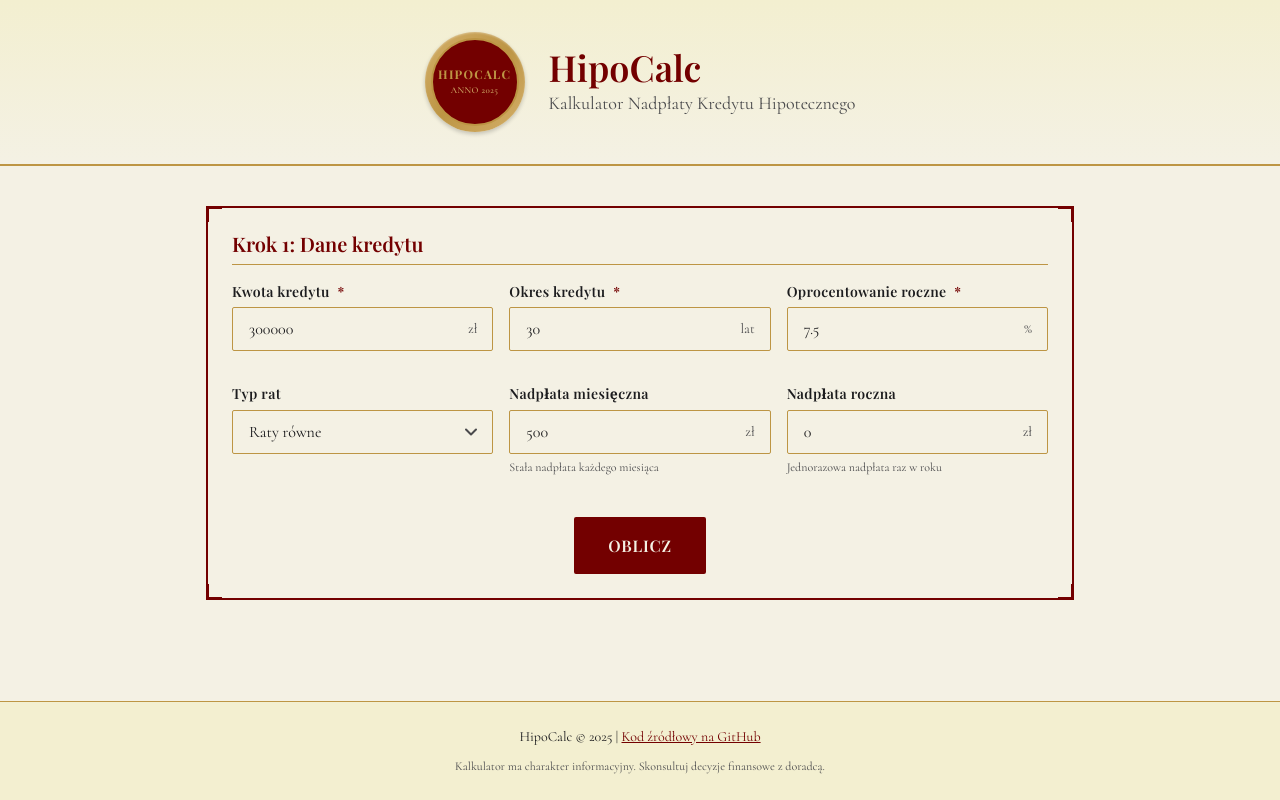
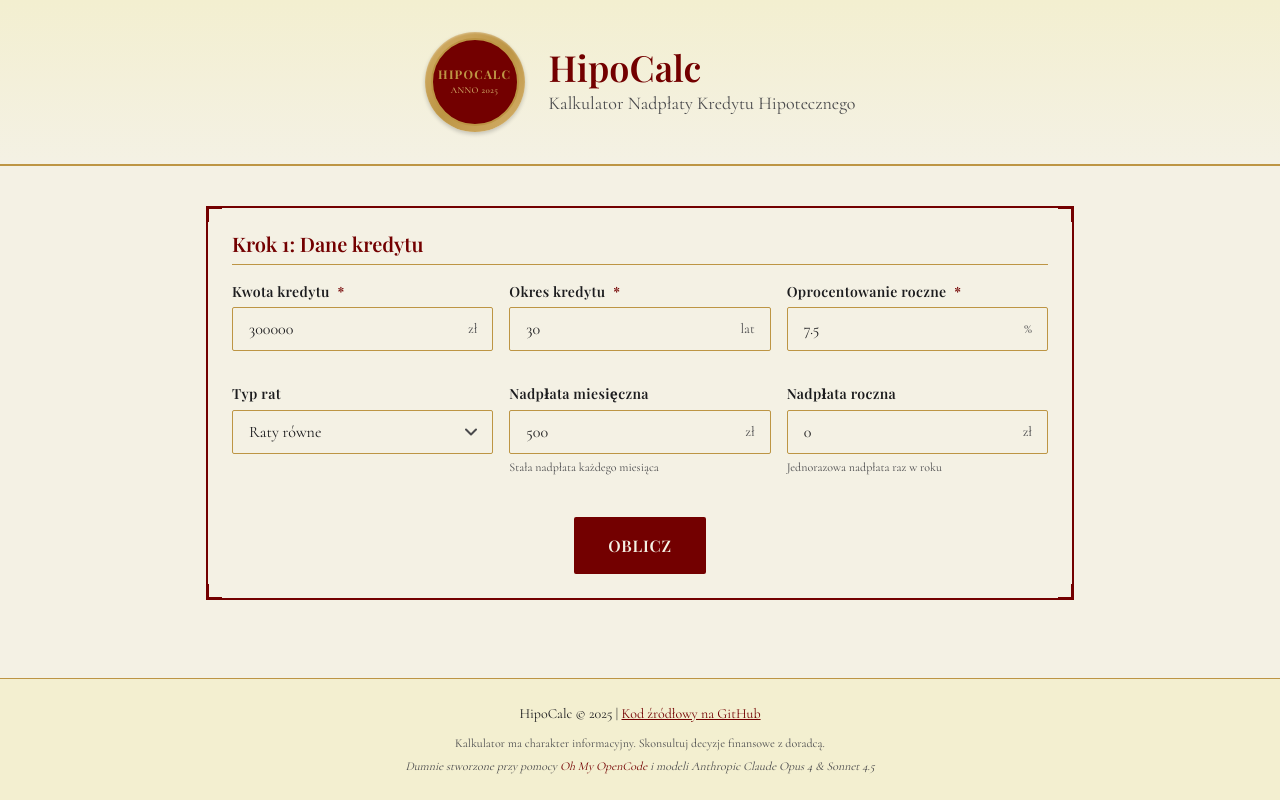
Before and after one commit to radoxtech/hipocalc, a SvelteKit app: page / in a window 1280 px wide. Built offline with nearby package versions, Linux system fonts and the light colour scheme.

Commit message:
feat(footer): add credits for Oh My OpenCode and Claude models

```diff
--- a/src/routes/+page.svelte
+++ b/src/routes/+page.svelte
@@ -532,6 +532,11 @@
     <p class="calculator__footer-disclaimer">
       Kalkulator ma charakter informacyjny. Skonsultuj decyzje finansowe z doradcą.
     </p>
+    <p class="calculator__footer-credits">
+      Dumnie stworzone przy pomocy
+      <a href="https://github.com/ohmyopencode/opencode" target="_blank" rel="noopener">Oh My OpenCode</a>
+      i modeli Anthropic Claude Opus 4 & Sonnet 4.5
+    </p>
   </footer>
 </div>
 
@@ -848,6 +853,22 @@
     font-size: var(--text-xs);
   }
 
+  .calculator__footer-credits {
+    margin-top: var(--space-xs) !important;
+    color: var(--color-ink-light);
+    font-size: var(--text-xs);
+    font-style: italic;
+  }
+
+  .calculator__footer-credits a {
+    color: var(--color-burgundy);
+    text-decoration: none;
+  }
+
+  .calculator__footer-credits a:hover {
+    text-decoration: underline;
+  }
+
   /* Responsive */
   @media (max-width: 640px) {
     .calculator__header {
```
